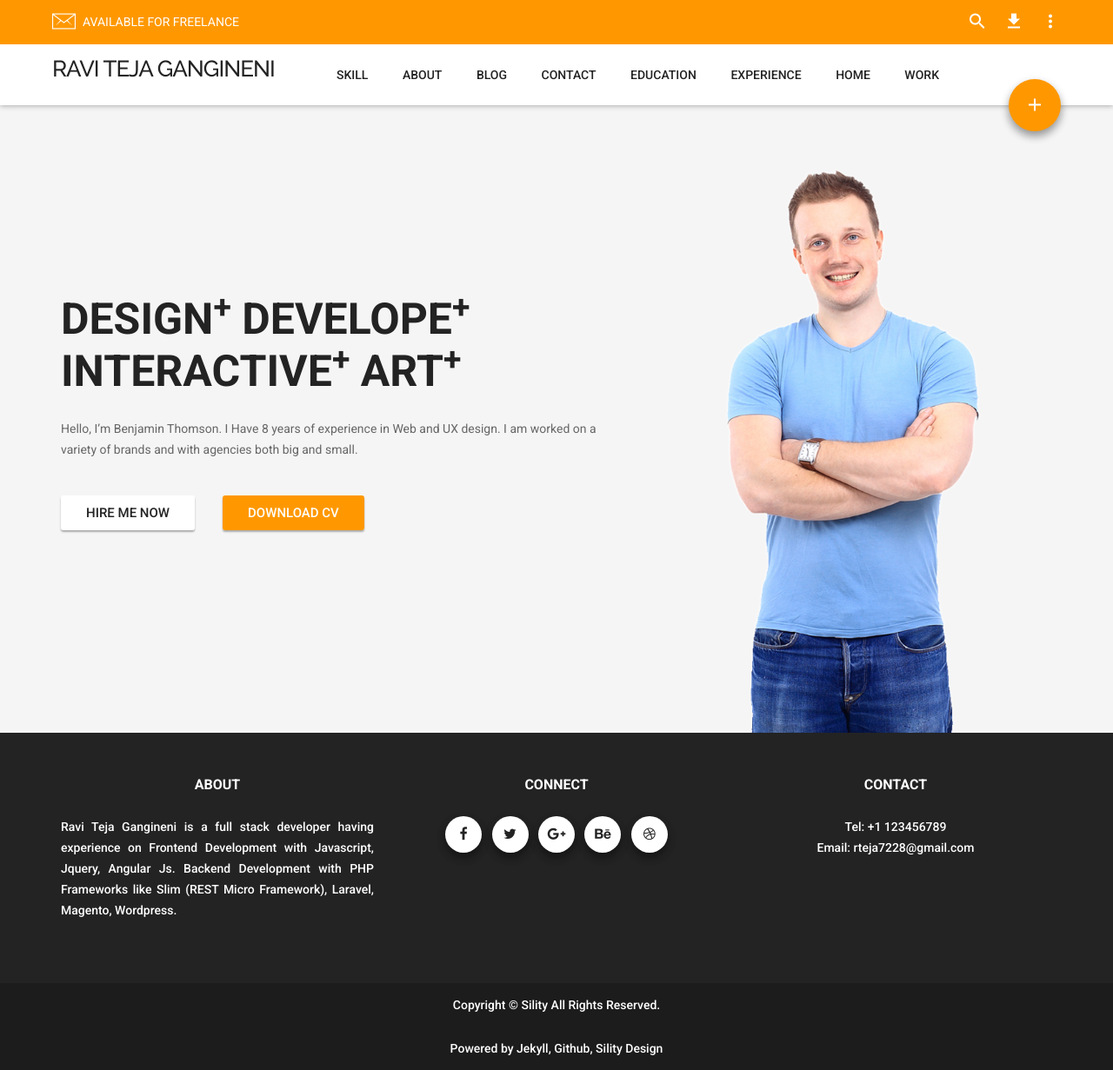
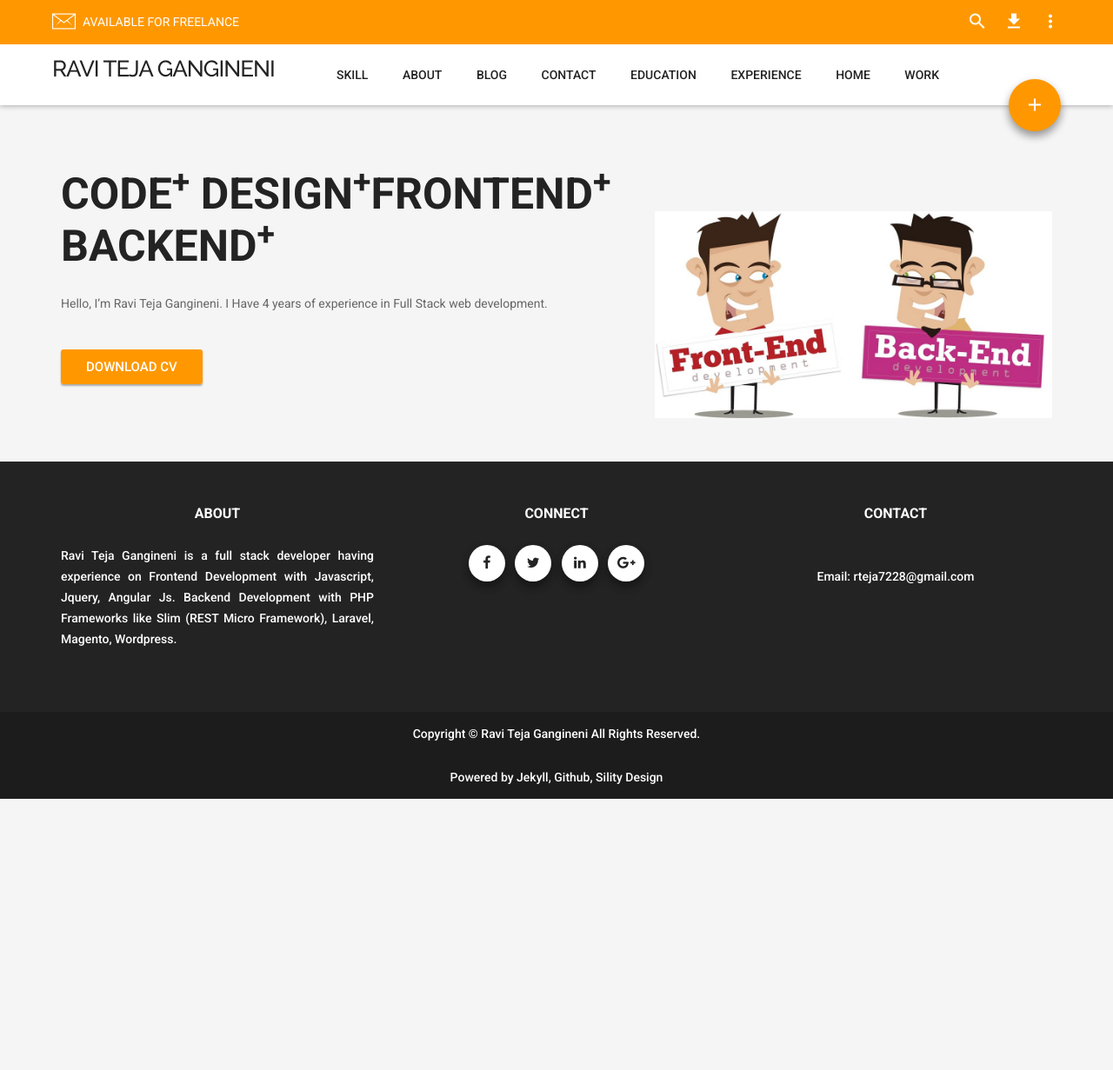
Before and after one commit to rteja91/rteja91.github.io, a Jekyll site: the page built from index.html, in a window 1280 px wide. Shown: the whole page at 87% size. Built offline with Jekyll 4.4.1, drawn with Linux system fonts in a browser that asks for light colours; nearby versions of some CDN libraries; some web fonts are replaced; comment, search, counter and statistics services are not loaded; after the commit the page ends 919 px from its top, so only the background shows below that.

Commit message:
Home Page Corrections

```diff
--- a/_includes/footer.html
+++ b/_includes/footer.html
@@ -16,18 +16,19 @@
                     <div class="col-sm-4">
                         <h4>Connect</h4>
                         <div class="social-icons">
-                            <a href="#" class="social-icon"><i class="fa fa-facebook"></i></a>
-                            <a href="#" class="social-icon"><i class="fa fa-twitter"></i></a>
-                            <a href="#" class="social-icon"><i class="fa fa-google-plus"></i></a>
-                            <a href="#" class="social-icon"><i class="fa fa-behance"></i></a>
-                            <a href="#" class="social-icon"><i class="fa fa-dribbble"></i></a>
+                            <a href="https://www.facebook.com/rteja91" class="social-icon"><i class="fa fa-facebook"></i></a>
+                            <a href="https://twitter.com/rteja91" class="social-icon"><i class="fa fa-twitter"></i></a>
+                            <a href="https://in.linkedin.com/in/gangineniraviteja" class="social-icon"><i class="fa fa-linkedin"></i></a>
+                            <a href="https://plus.google.com/u/0/+RaviTejaGangineni" class="social-icon"><i class="fa fa-google-plus"></i></a>
+<!--                             <a href="#" class="social-icon"><i class="fa fa-behance"></i></a>
+                            <a href="#" class="social-icon"><i class="fa fa-dribbble"></i></a> -->
                         </div>
                         <!-- end .social-icons -->
                     </div>
                     <!-- end .col-sm-4 -->
                     <div class="col-sm-4">
                         <h4>Contact</h4>
-                        <p>Tel: +1 123456789 <br/>
+                        <p><br/>
                        	Email: <a href="mailto:{{ site.email }}" style="color: #fff">{{ site.email }}</a></p>
                     </div>
                     <!-- end .col-sm-4 -->
@@ -37,7 +38,7 @@
             <!-- end .container -->
         </div>
         <!-- end .footer -->
-        <div class="bottom">Copyright &copy; Sility All Rights Reserved.</div>
+        <div class="bottom">Copyright &copy; Ravi Teja Gangineni All Rights Reserved.</div>
         <div class="bottom">Powered by Jekyll, Github, Sility Design </div>
         <!-- end .bottom -->
     </footer>
--- a/_includes/head.html
+++ b/_includes/head.html
@@ -4,12 +4,13 @@
     <meta http-equiv="X-UA-Compatible" content="IE=edge">
     <meta name="viewport" content="width=device-width, initial-scale=1">
     <meta name="keywords" content="">
-    <meta name="author" content="Sility ">
-    <meta property="og:title" content="Sility - Material Design Vcard & CV HTML Template"/>
-    <meta property="og:description" content="minimal html cv resume template,signature resume cv portfolio html template" />
+    <meta name="author" content="Ravi Teja Gangineni ">
+    <meta property="og:title" content="Portfolio of Ravi Teja Gangineni"/>
+    <meta property="og:description" content="Ravi Teja Gangineni is a full stack developer having experience on Frontend Development with Javascript, Jquery, Angularjs.
+  Backend Development with PHP Frameworks like Slim (REST Micro Framework), Laravel, Magento, Wordpress." />
     <meta property="og:url" content="http://raviteja.gangineni.com" />
-    <meta property="og:site_name" content="Sility - Material Design Vcard & CV HTML Template"/>
-    <meta property="og:image" content="http://raviteja.gangineni.com/ogp.jpg" />
+    <meta property="og:site_name" content="Ravi Teja Gangineni"/>
+    <meta property="og:image" content="http://raviteja.gangineni.com/images/ogp.jpg" />
 
 
   <title>{% if page.title %}{{ page.title }}{% else %}{{ site.title }}{% endif %}</title>
--- a/_includes/header.html
+++ b/_includes/header.html
@@ -11,17 +11,17 @@
             <!-- Popup -->
             <div class="popup">
                 <nav class="social-nav">
-                    <ul class="list-unstyled">
-                        <li><a href="#">Facebook</a>
+                    <ul class="list-unstyled" style="margin-left: 0px;">
+                        <li><a href="https://www.facebook.com/rteja91" target="_blank">Facebook</a>
                         </li>
-                        <li><a href="#">Twitter</a>
+                        <li><a href="https://twitter.com/rteja91">Twitter</a>
                         </li>
-                        <li><a href="#">Linkedin</a>
+                        <li><a href="https://in.linkedin.com/in/gangineniraviteja">Linkedin</a>
                         </li>
-                        <li><a href="#">Google+</a>
+                        <li><a href="https://plus.google.com/u/0/+RaviTejaGangineni">Google+</a>
                         </li>
-                        <li><a href="#">Behance</a>
-                        </li>
+                        <!-- <li><a href="#">Behance</a>
+                        </li> -->
                     </ul>
                     <!-- end .list-unstyled -->
                 </nav>
@@ -40,22 +40,6 @@
             <a href="#" class="responsive-menu-open">Menu <i class="fa fa-bars"></i></a>
             <nav class="main-nav">
                 <ul class="list-unstyled">
-                    <!-- <li class="active"><a href="#section1">Home</a>
-                    </li>
-                    <li><a href="#section2">About</a>
-                    </li>
-                    <li><a href="#section3">Skill</a>
-                    </li>
-                    <li><a href="#section4">Experience</a>
-                    </li>
-                    <li><a href="#section5">Education</a>
-                    </li>
-                    <li><a href="#section6">Work</a>
-                    </li>
-                    <li><a href="#section7">Blog</a>
-                    </li>
-                    <li><a href="#section8">Contact</a>
-                    </li> -->
                 {% for page in site.pages %}
 				{% if page.title %}
 				<li><a  href="{{ page.url | prepend: site.url }}">{{ page.title }}</a></li>
@@ -75,13 +59,6 @@
     </div>
     <!-- end .responsive-menu -->
 
-    <!-- Section Navigation -->
-    <!-- <div class="section-nav">
-        <nav class="section1">
-            <a href="#section2" class="forward"><i class="md md-chevron-right"></i></a>
-            <a href="#section1" class="backward"><i class="md md-chevron-left"></i></a>
-        </nav>
-    </div> -->
-    <!-- end .section-nav -->
+
     <div class="sections">
         <div class="sections-wrapper clearfix">
--- a/_includes/home.html
+++ b/_includes/home.html
@@ -3,14 +3,14 @@
                 <div class="container">
                     <div class="row">
                         <div class="col-sm-7 vertical-center padding-fix">
-                            <h1>Design<sup>+</sup> Develope<sup>+</sup> Interactive<sup>+</sup> Art<sup>+</sup></h1>
-                            <p>Hello, I’m Benjamin Thomson. I Have 8 years of experience in Web and UX design. I am worked on a variety of brands and with agencies both big and small.</p>
-                            <p class="button-row"><a href="#" class="button solid-button white">Hire Me Now</a><a href="#" class="button solid-button purple">Download CV</a>
+                            <h1>Code<sup>+</sup> Design<sup>+</sup>FrontEnd<sup>+</sup> Backend<sup>+</sup></h1>
+                            <p>Hello, I’m Ravi Teja Gangineni. I Have 4 years of experience in Full Stack web development. </p>
+                            <p class="button-row"><!-- <a href="#" class="button solid-button white">Hire Me Now</a> --><a href="http://1drv.ms/1Zh0a3D" target="_blank" class="button solid-button purple">Download CV</a>
                             </p>
                         </div>
                         <!-- end .col-sm-7 -->
                         <div class="col-sm-5 vertical-center">
-                            <img src="{{ site.url }}/images/man01.png" alt="man" class="img-responsive section-img">
+                            <img src="{{ site.url }}/images/front-end-vs-back-end.jpg" alt="man" class="img-responsive section-img">
                         </div>
                         <!-- end .col-sm-5 -->
                     </div>
```
Also changed, not shown: images/front-end-vs-back-end.jpg (added).
